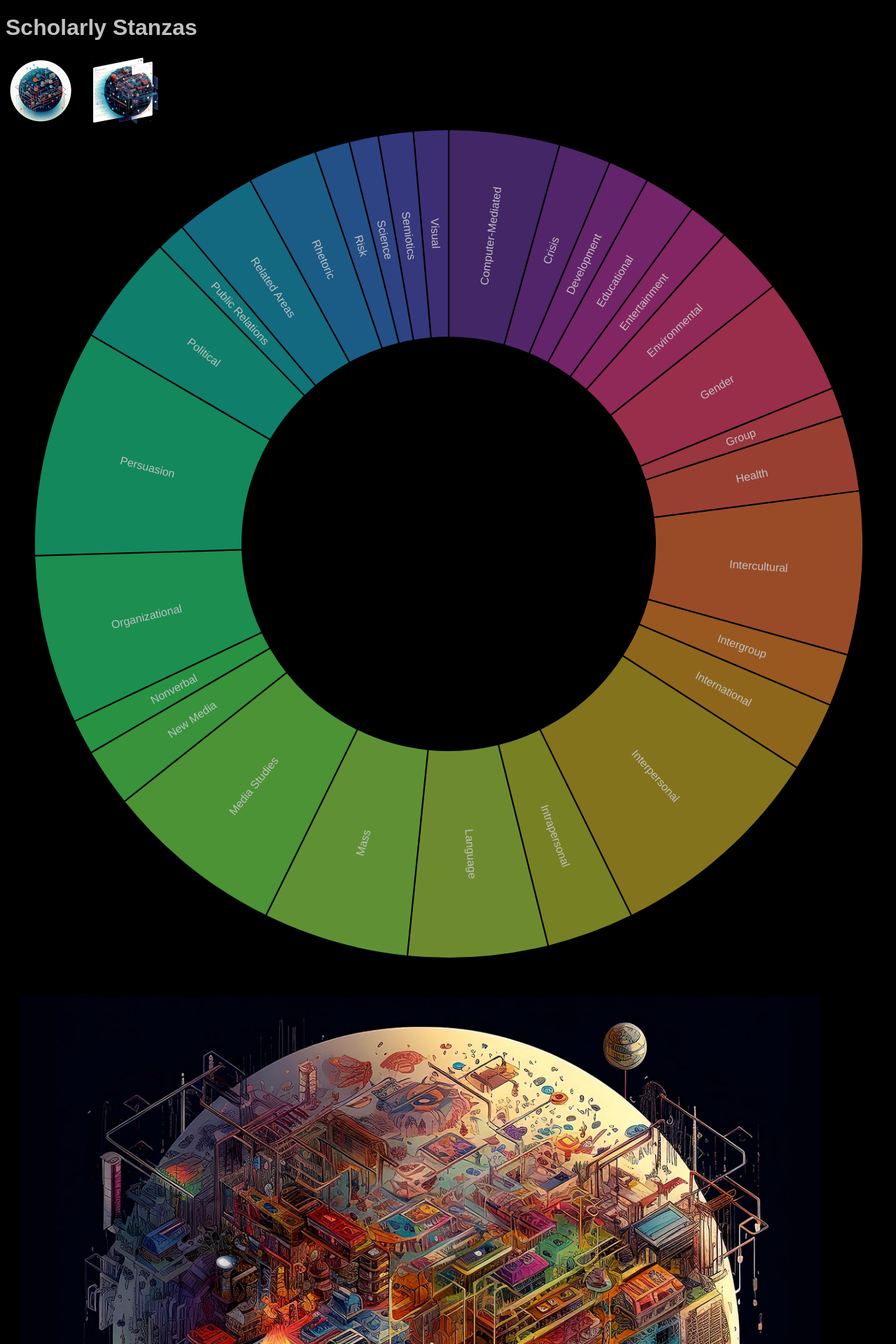
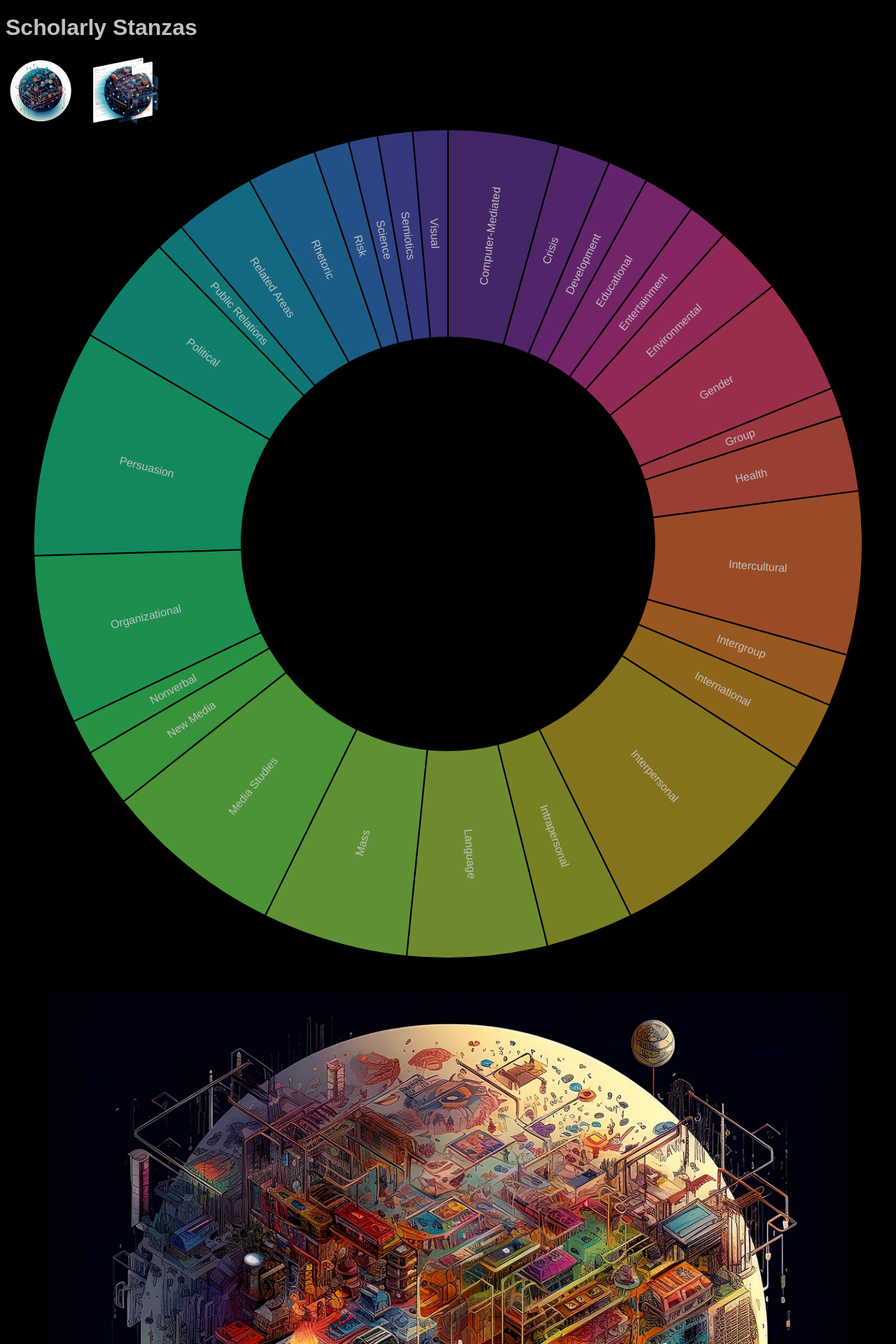
Before and after one commit to yangdanny97/yangdanny97.github.io, a Jekyll site: the page misc/interactive_sitemap_demo/index.html, which Jekyll copies as it is, in a window 1280 px wide. Shown: the top 1920 px of the page at 70% size. Built offline with Jekyll 4.4.1, drawn with Linux system fonts in a browser that asks for light colours.

Commit message:
update demo

```diff
--- a/misc/interactive_sitemap_demo/index.html
+++ b/misc/interactive_sitemap_demo/index.html
@@ -5,6 +5,9 @@
 <style>
     svg {
         border: 1px solid black;
+        display: block;
+        margin-left: auto;
+        margin-right: auto;
     }
 
     svg text {
@@ -25,6 +28,9 @@
         border: 0;
         overflow: hidden;
         text-align: center;
+        display: block;
+        margin-left: auto;
+        margin-right: auto;
     }
 
     .sort-btn {
@@ -33,8 +39,6 @@
     }
 
     #vis {
-        margin-left: 40px;
-        margin-right: 40px;
         margin-bottom: 40px;
     }
 </style>
@@ -55,7 +59,8 @@
 <script>
     const container = d3.select("#vis");
     const bbox = container.node().getBoundingClientRect();
-    const width = Math.max(bbox.width, bbox.height),
+    const MAX_WIDTH = 1280;
+    const width = Math.min(Math.max(bbox.width, bbox.height) - 80, MAX_WIDTH),
         height = width;
     const svg = container.append("svg").attr("width", width).attr("height", height);
     // maximum line length for text on each slice before splitting into two lines
@@ -301,7 +307,12 @@
     d3.select("#areas").on('click', _ => {
         draw(SORT.AREAS);
     });
-    d3.select("#frame").attr("width", width).attr("height", height);
+    d3.select("#frame").attr("width", width).attr("height", height).on("load", _ => {
+        if (defaultImg) return;
+        const iframe = document.getElementById("frame");
+        const content = (iframe.contentWindow || iframe.contentDocument);
+        d3.select(content.document.body).selectAll("img").attr("width", 50);
+    });
 </script>
 
 </html>
```
Also changed, not shown: other parts of misc/interactive_sitemap_demo/index.html (+3 -2 lines).
